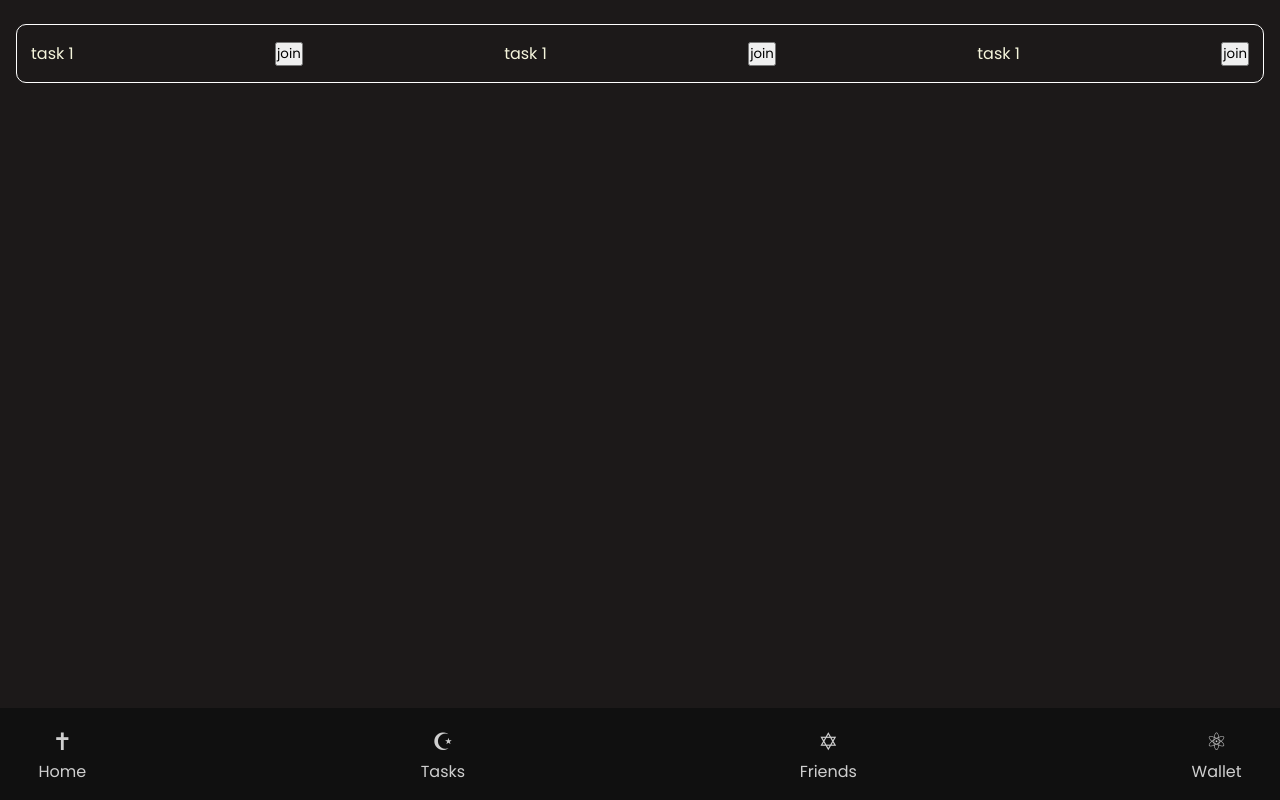
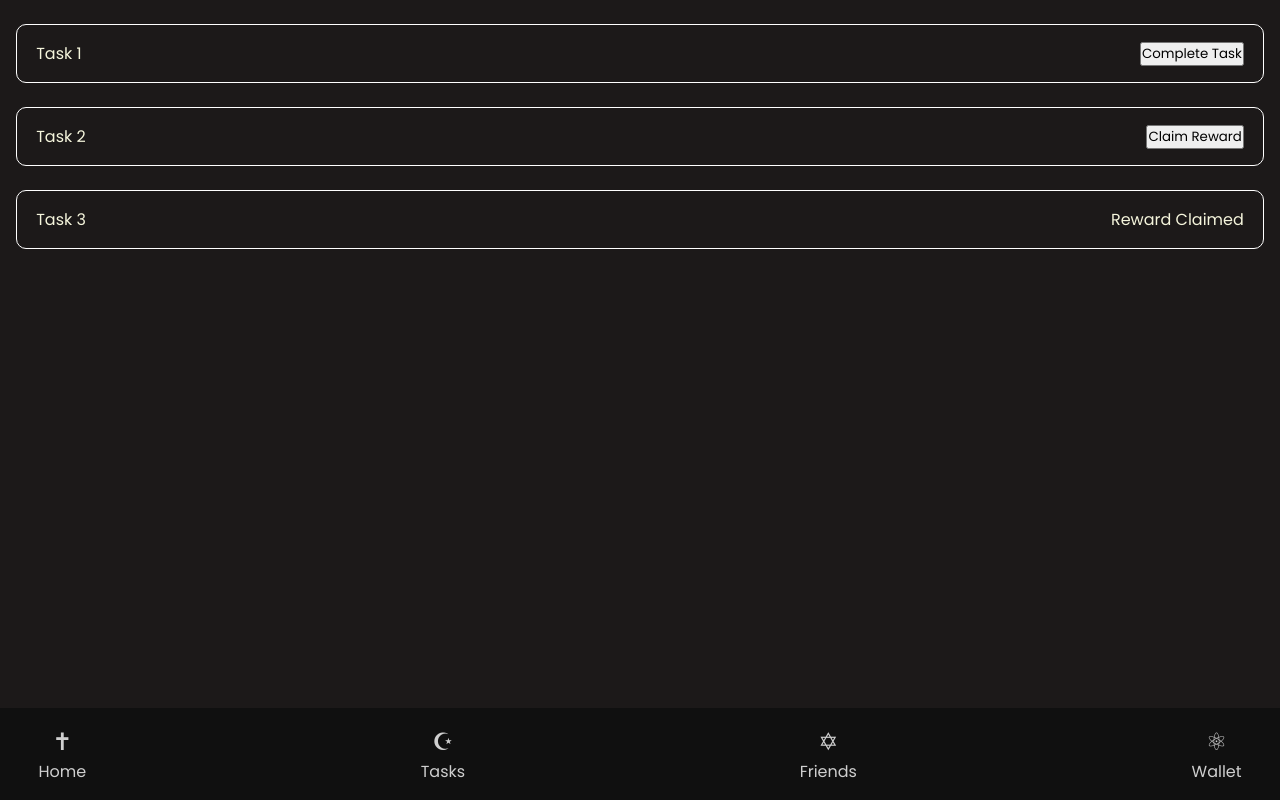
Before and after one commit to AnoshkinV/tg-app, a React (Create React App) app: page / in a window 1280 px wide. Built offline with nearby package versions, Linux system fonts and the light colour scheme.

Commit message:
simple reward sys

```diff
--- a/src/components/Taskbar/Taskbar.css
+++ b/src/components/Taskbar/Taskbar.css
@@ -1,7 +1,5 @@
 .tasks {
-    border: 1px solid white;
-    border-radius: 10px;
-    margin: 1.5rem 1rem;
+
 
 }
 
@@ -9,7 +7,9 @@
     display: flex;
     justify-content: space-between;
     align-items: center;
+    border: 1px solid white;
+    border-radius: 10px;
     color: beige;
-    margin: 4px 12px;
-    padding: 12px 2px;
+    margin: 1.5rem 1rem;
+    padding: 1rem 1.2rem;
 }
--- a/src/components/Taskbar/Taskbar.tsx
+++ b/src/components/Taskbar/Taskbar.tsx
@@ -1,16 +1,28 @@
 import React from 'react'
 import './Taskbar.css'
+import { observer } from 'mobx-react-lite'
+import { taskStore } from '../../store/TaskStore'
 
-const Taskbar = () => {
+const Taskbar = observer(() => {
   return (
     <div className='tasks inner-width'>
-        <div className='task-item'>
-            <span>task 1</span><button>join</button>
-            <span>task 1</span><button>join</button>
-            <span>task 1</span><button>join</button>
+      {taskStore.tasks.map(task =>
+        <div className='task-item' key={task.id}>
+          <span>{task.title}</span>
+          {task.status === "notCompleted" && (
+            <button onClick={() => taskStore.updateTaskStatus(task.id, "completed")}>Complete Task</button>
+          )}
+          {task.status === "completed" && (
+            <button onClick={() => taskStore.updateTaskStatus(task.id, "claimed")}>Claim Reward</button>
+          )}
+          {task.status === "claimed" && (
+            <span>Reward Claimed</span>
+          )}
+
         </div>
+      )}
     </div>
   )
-}
+})
 
 export default Taskbar
--- /dev/null
+++ b/src/store/TaskStore.ts
@@ -0,0 +1,32 @@
+import { makeAutoObservable } from "mobx";
+
+
+export type TaskStatus = "notCompleted" | "completed" | "claimed";
+
+export interface ITask {
+    id: number,
+    title: string,
+    status: TaskStatus
+}
+
+class TaskStore {
+    tasks: ITask[] = [
+        { id: 1, title: "Task 1", status: "notCompleted" },
+        { id: 2, title: "Task 2", status: "completed" },
+        { id: 3, title: "Task 3", status: "claimed" },
+      ];
+
+      constructor() {
+        makeAutoObservable(this);
+      }
+
+      updateTaskStatus(id: number, newStatus: TaskStatus){
+        const task = this.tasks.find((t) => t.id === id); {
+            if(task)
+                task.status = newStatus;
+
+        }
+    }
+}
+
+export const taskStore = new TaskStore();
```
